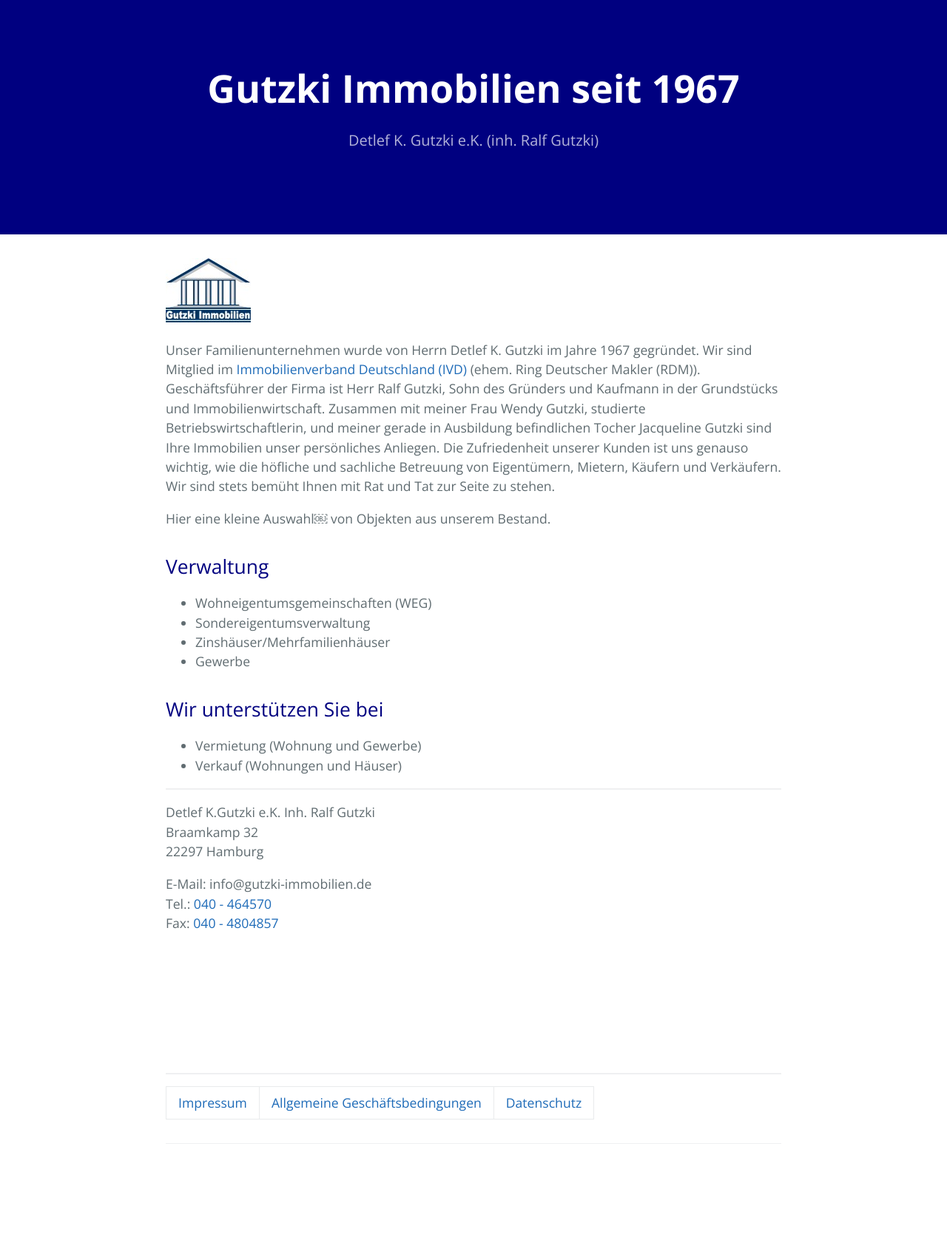
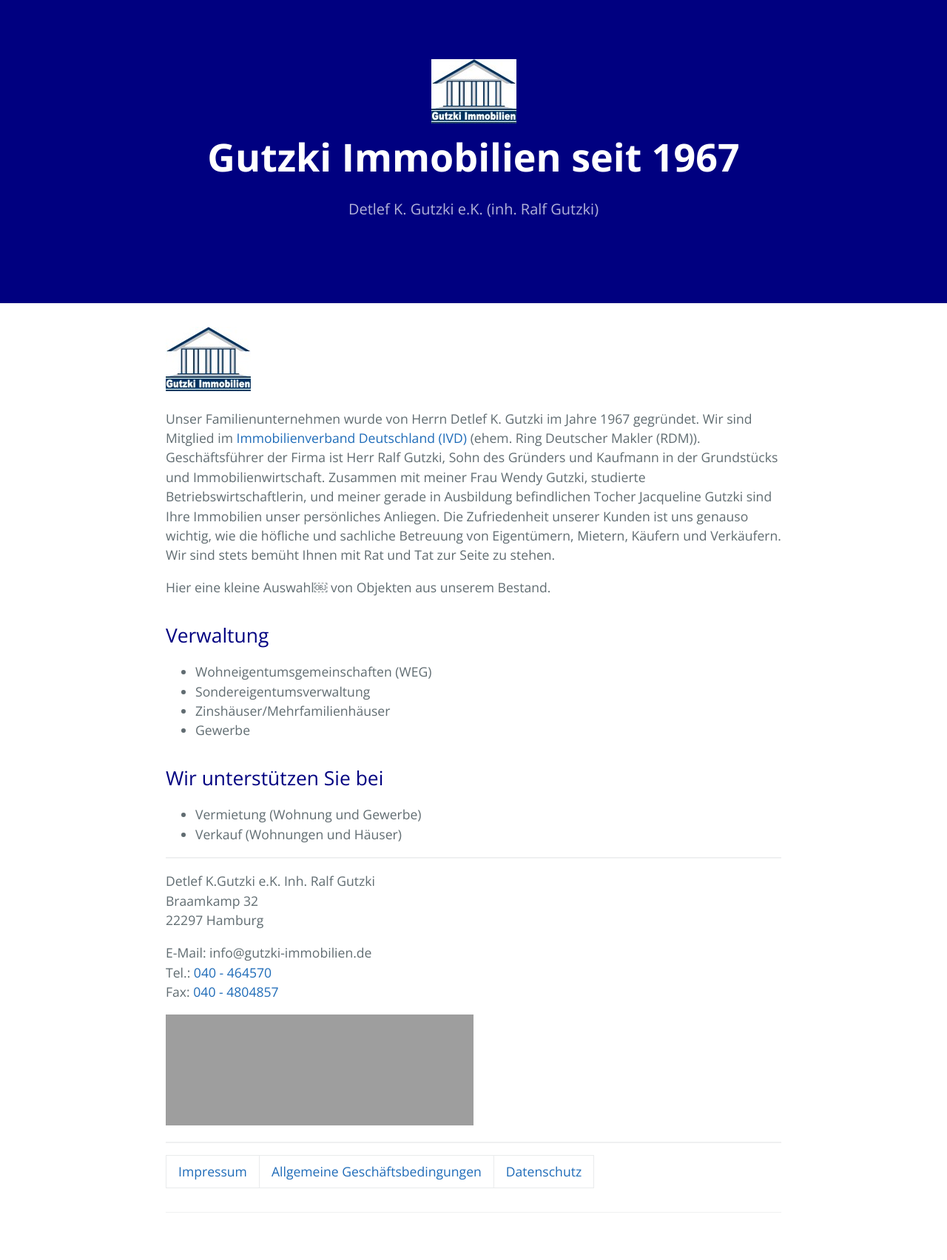
Before and after one commit to jackieGut/jackieGut.github.io, a Jekyll site: the page built from index.md, in a window 1280 px wide. Shown: the whole page at 74% size. Built offline with Jekyll 4.4.1, drawn with Linux system fonts in a browser that asks for light colours; our own code applies the rules of GitHub Pages for plain Markdown files; before the commit the page ends 1611 px from its top, so only the background shows below that; grey boxes are pictures that could not be loaded.

Commit message:
Update default.html

```diff
--- a/_layouts/default.html
+++ b/_layouts/default.html
@@ -23,6 +23,7 @@
     <a id="skip-to-content" href="#content">Skip to the content.</a>
 
     <header class="page-header" role="banner">
+      <img src="assets/images/gutzki_logo.jpg" alt="gutzki-logo"/>
       <h1 class="project-name">{{ page.title | default: site.title | default: site.github.repository_name }}</h1>
       <h2 class="project-tagline">{{ page.description | default: site.description | default: site.github.project_tagline }}</h2>
     </header>
```
